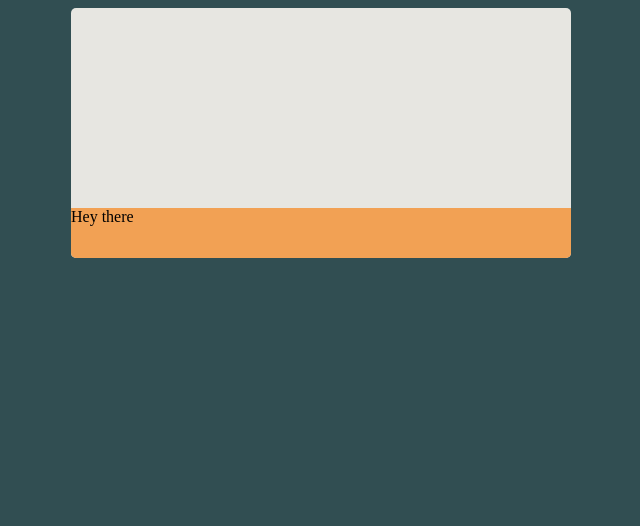
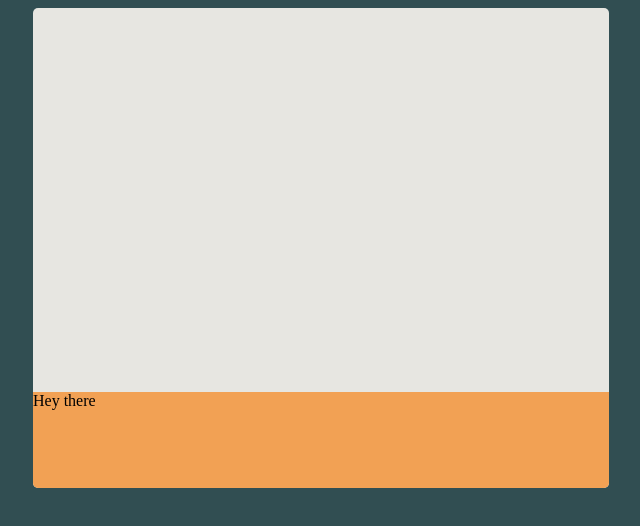
Before and after one commit to nicolas-salazar/infinite-scrolling-task, a plain HTML site: page index.html in a window 1280 px wide. Shown: the whole page, without its empty margins (319-959 px from the left). Drawn offline with Linux system fonts and the light colour scheme.

Commit message:
Adjusted .card styles for responsive support

```diff
--- a/index.html
+++ b/index.html
@@ -5,6 +5,9 @@
   <meta charset='UTF-8' />
   <meta http-equiv='X-UA-Compatible' content='IE=edge' />
   <meta name='viewport' content='width=device-width, initial-scale=1.0' />
+
+  <!-- Custom styles: -->
+  <link rel='stylesheet' href='./styles/cards.css' />
   <link rel='stylesheet' href='./styles/main.css' />
 </head>
 
--- /dev/null
+++ b/styles/cards.css
@@ -0,0 +1,41 @@
+.card{
+  background-color: var(--main-bg-color);
+  border-radius: 5px;
+  height: 85vh;
+  width: 90vw;
+}
+
+.card .body{
+  flex: 4;
+  width: 100%;
+}
+
+.card .footer{
+  background-color: var(--main-text-color);
+  border-bottom-left-radius: 5px;
+  border-bottom-right-radius: 5px;
+  color: var(--black);
+  flex: 1;
+  width: 100%;
+}
+
+@media screen and (min-width: 480px) {
+  .card{
+    height: 85vh;
+    width: 75vw;
+  }
+}
+
+@media screen and (min-width: 768px) {
+  .card{
+    height: 65vh;
+    width: 55vw;
+  }
+}
+
+@media screen and (min-width: 1200px) {
+  .card{
+    height: 60vh;
+    width: 45vw;
+  }
+}
--- a/styles/main.css
+++ b/styles/main.css
@@ -18,27 +18,6 @@ body{
   justify-content: center;
 }
 
-.card{
-  background-color: var(--main-bg-color);
-  border-radius: 5px;
-  height: 250px;
-  width: 500px;
-}
-
-.card .body{
-  flex: 4;
-  width: 100%;
-}
-
-.card .footer{
-  background-color: var(--main-text-color);
-  border-bottom-left-radius: 5px;
-  border-bottom-right-radius: 5px;
-  color: var(--black);
-  flex: 1;
-  width: 100%;
-}
-
 .d-column{
   flex-direction: column;
 }
```
